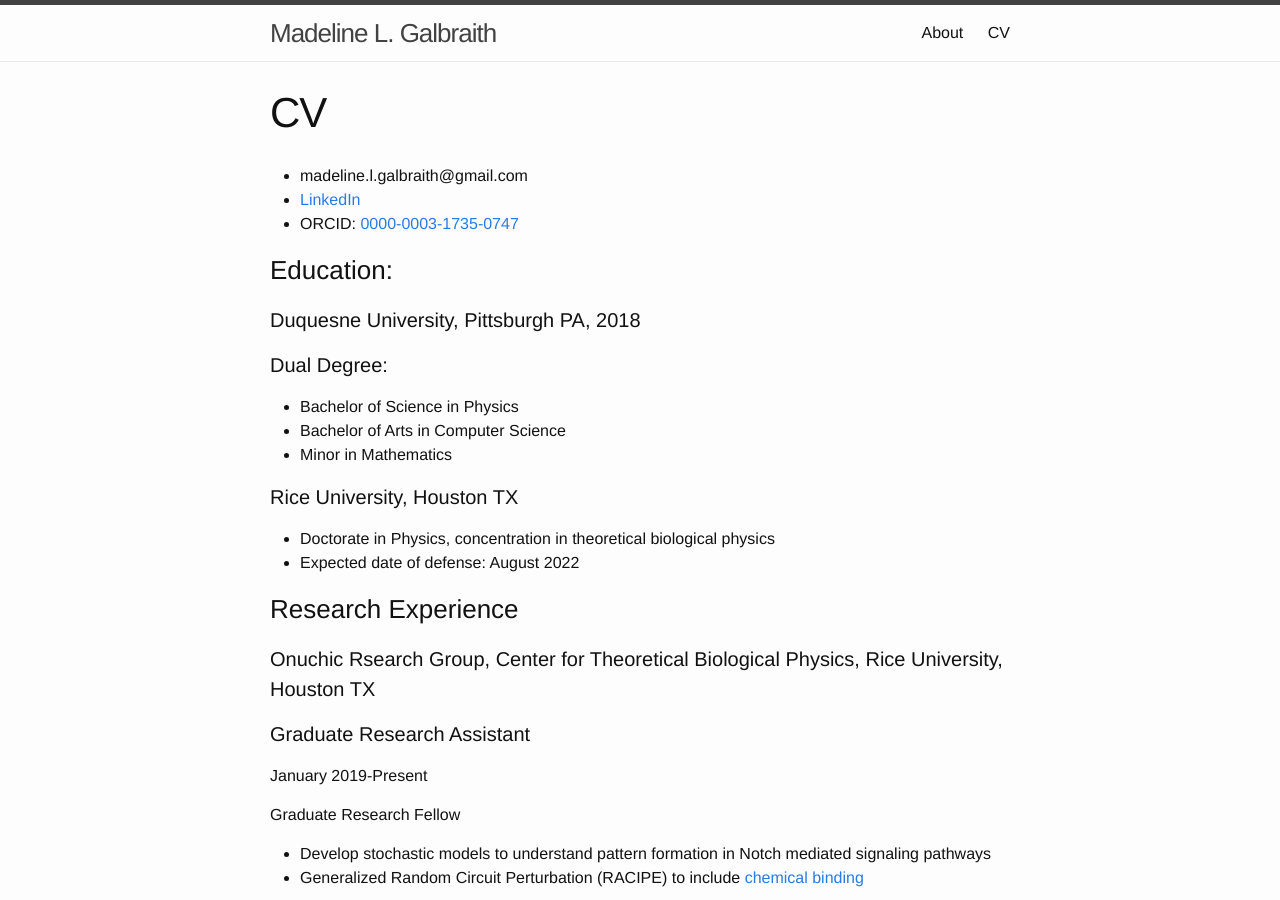
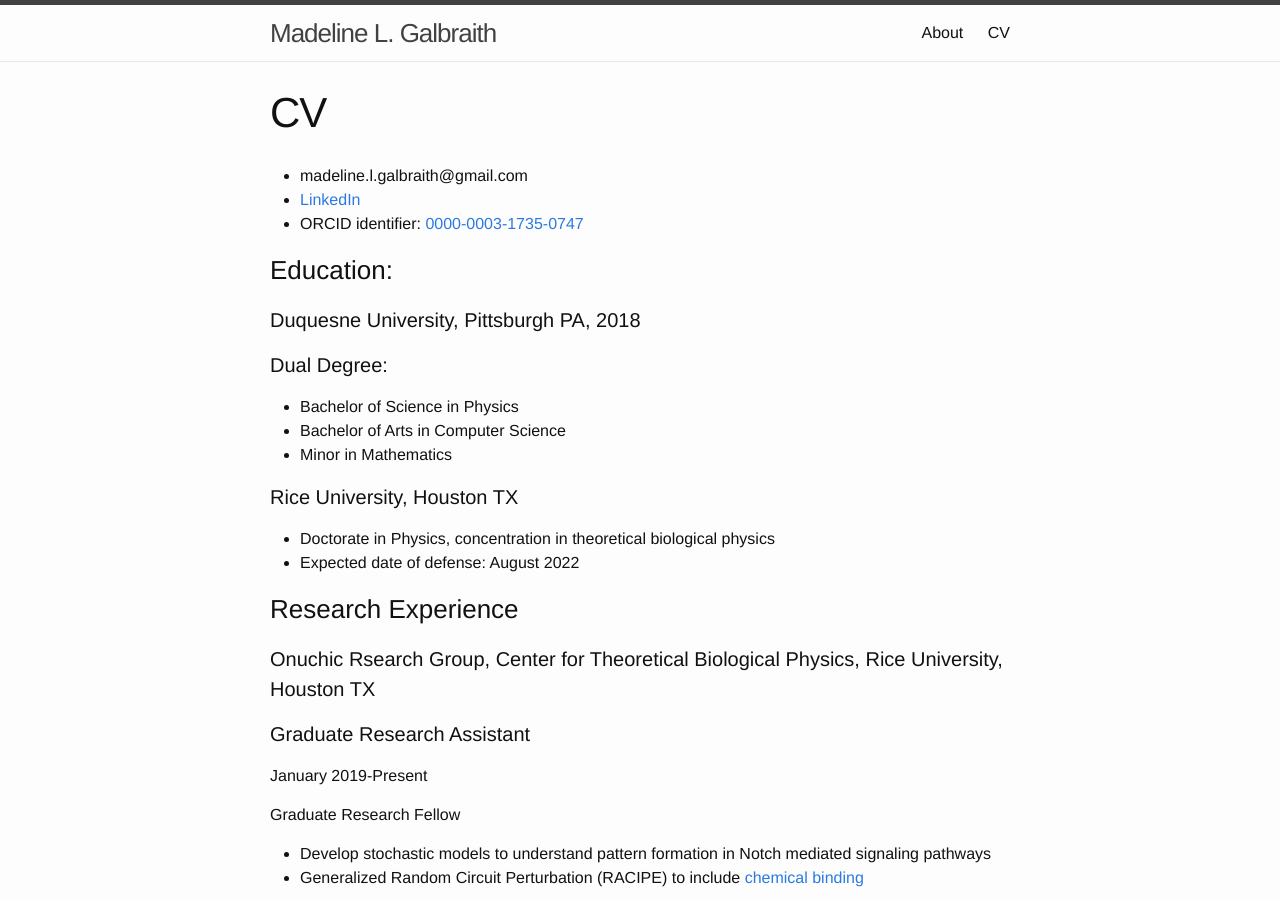
Before and after one commit to madgal/madgal.github.io, a Jekyll site: the page built from resume.md, in a window 1280 px wide and 900 px high. Built offline with Jekyll 4.4.1, drawn with Linux system fonts in a browser that asks for light colours.

Commit message:
Update resume.md

```diff
--- a/resume.md
+++ b/resume.md
@@ -5,7 +5,7 @@ permalink: /resume/
 ---
 + madeline.l.galbraith@gmail.com
 + <a href="www.linkedin.com/in/madeline-galbraith-physicist">LinkedIn</a>
-+ ORCID: <a href="https://orcid.org/0000-0003-1735-0747">0000-0003-1735-0747</a>
++ ORCID identifier: <a href="https://orcid.org/0000-0003-1735-0747">0000-0003-1735-0747</a>
 
 ### Education:
 
```
